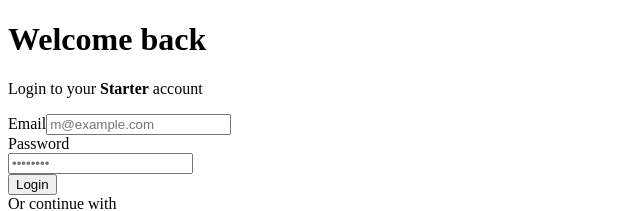
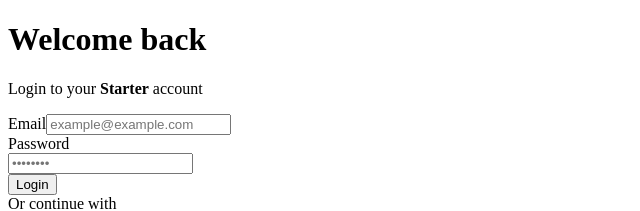
Before and after one commit to harvide/starter, a Next.js app in the folder apps/client/: page /auth/signin in a window 1280 px wide. Shown: the top 211 px of the page, without its empty margins (0-640 px from the left). Built offline with nearby package versions, Linux system fonts and the light colour scheme.

Commit message:
feat(auth): update login form placeholder and improve image styling

```diff
--- a/apps/client/src/components/auth/login-form.tsx
+++ b/apps/client/src/components/auth/login-form.tsx
@@ -12,8 +12,6 @@ import Link from "next/link"
 import { Tabs, TabsContent, TabsList, TabsTrigger } from "@repo/ui/components/tabs"
 
 import { useState } from "react";
-
-// import { InputOTP, InputOTPGroup, InputOTPSlot, InputOTPSeparator } from "@repo/ui/components/input-otp";
 
 import { useRouter } from "next/navigation";
 import { config } from "@repo/config";
@@ -209,7 +207,7 @@ export function LoginForm({
                                                 id="email"
                                                 type="email"
                                                 name="email"
-                                                placeholder="m@example.com"
+                                                placeholder="example@example.com"
                                                 required
                                             />
                                         </div>
@@ -364,11 +362,11 @@ export function LoginForm({
                         </form>
                     )}
 
-                    <div className="relative hidden bg-muted md:block">
+                    <div className="relative hidden bg-muted border-border border rounded md:block mr-2">
                         <img
-                            src="https://harvide.com/logo/small-dark-transparent.svg"
+                            src="https://www.harvide.com/logo/small-dark-white.svg"
                             alt="Image"
-                            className="absolute inset-0 h-full w-full object-cover dark:brightness-[0.2] dark:grayscale"
+                            className="absolute inset-0 h-full w-full object-cover dark:brightness-[0.2] dark:grayscale rounded"
                         />
                     </div>
                 </CardContent>
```
